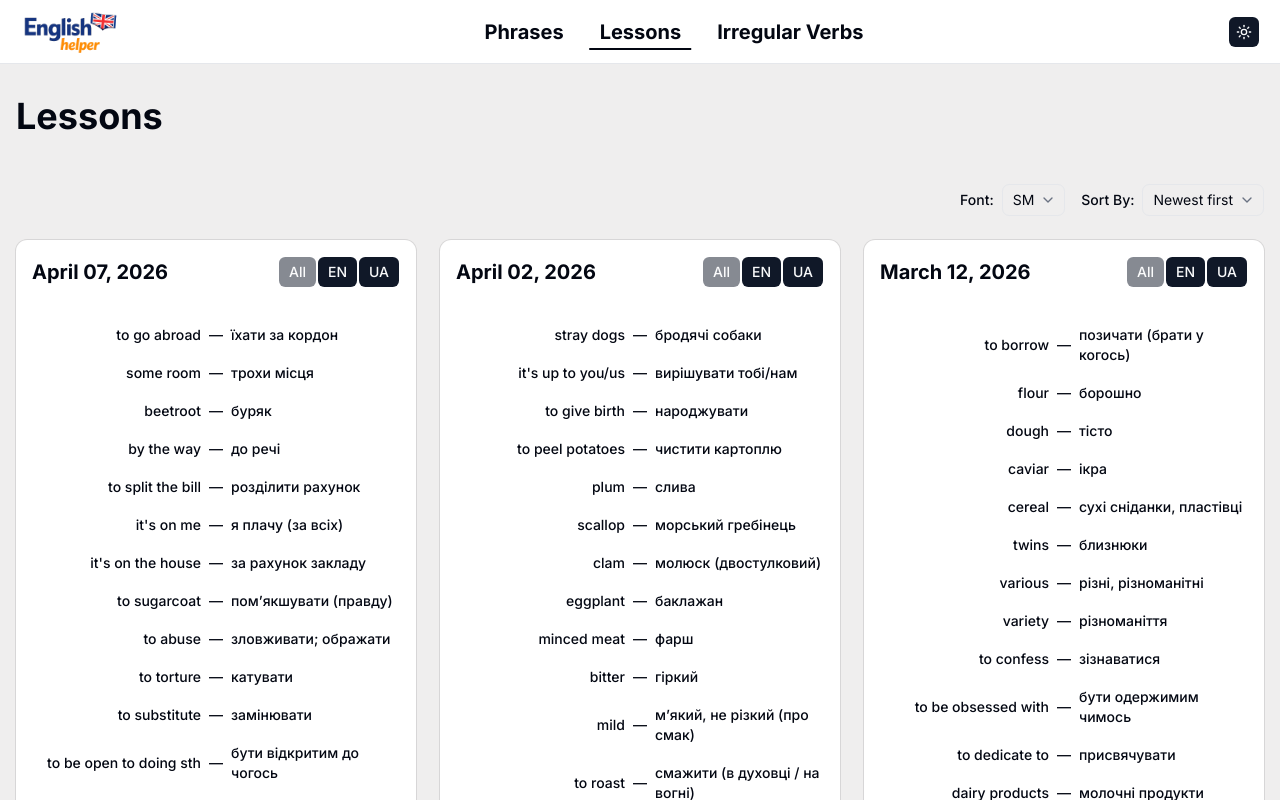
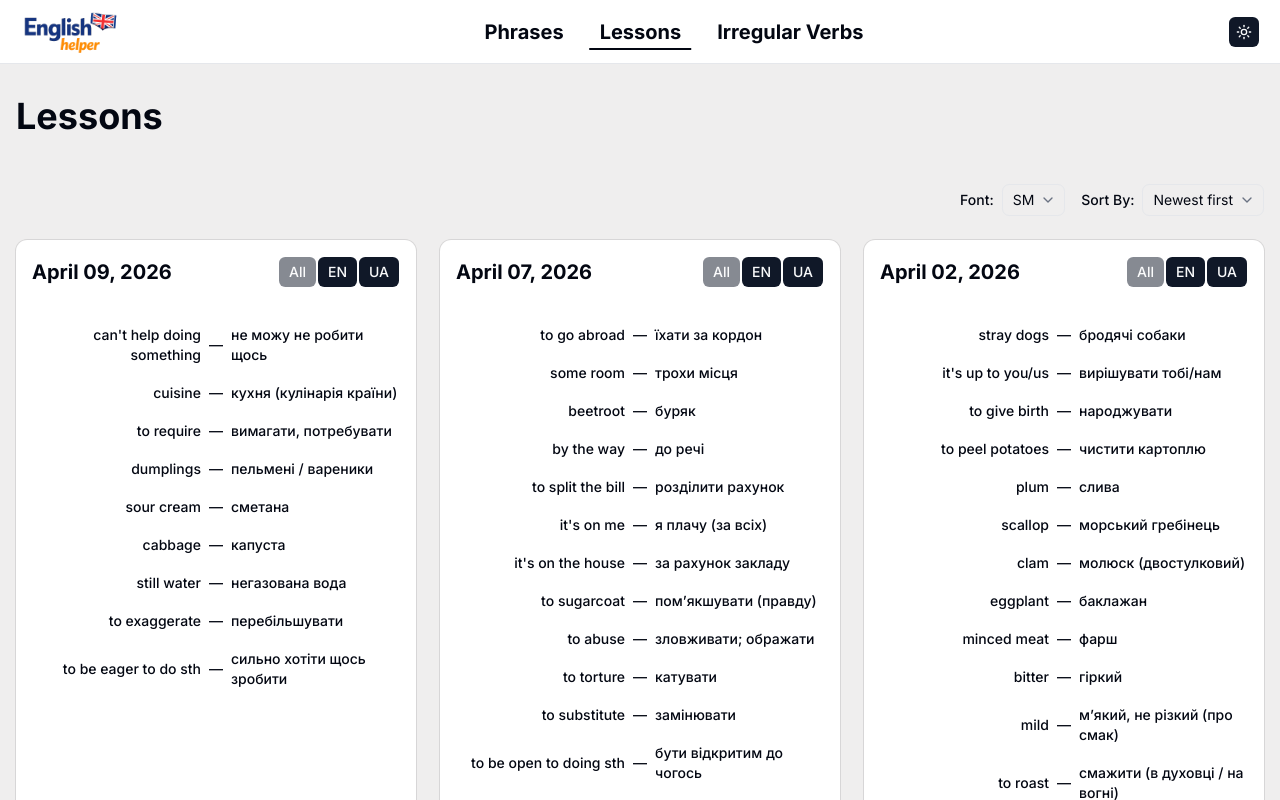
Before and after one commit to iSefero/English-helper, a Next.js app: page /lessons in a window 1280 px wide. Shown: the top 800 px of the page. Built offline with nearby package versions, Linux system fonts and the light colour scheme.

Commit message:
added new words

```diff
--- a/views/Lessons/words.tsx
+++ b/views/Lessons/words.tsx
@@ -3794,4 +3794,117 @@ export const lessons = [
       },
     ],
   },
+  {
+    date: "04.09.2026",
+    words: [
+      {
+        term: "can't help doing something",
+        translation: "не можу не робити щось",
+        examples: [
+          <span>
+            I <strong>can’t help laughing</strong> at this joke.
+          </span>,
+          <span>
+            She <strong>can’t help thinking</strong> about him.
+          </span>,
+        ],
+      },
+      {
+        term: "cuisine",
+        translation: "кухня (кулінарія країни)",
+        examples: [
+          <span>
+            Italian <strong>cuisine</strong> is very popular.
+          </span>,
+          <span>
+            I love trying different types of <strong>cuisine</strong>.
+          </span>,
+        ],
+      },
+      {
+        term: "to require",
+        translation: "вимагати, потребувати",
+        examples: [
+          <span>
+            This job <strong>requires</strong> experience.
+          </span>,
+          <span>
+            The recipe <strong>requires</strong> fresh ingredients.
+          </span>,
+        ],
+      },
+      {
+        term: "dumplings",
+        translation: "пельмені / вареники",
+        examples: [
+          <span>
+            She made homemade <strong>dumplings</strong>.
+          </span>,
+          <span>
+            We ate <strong>dumplings</strong> with sour cream.
+          </span>,
+        ],
+      },
+      {
+        term: "sour cream",
+        translation: "сметана",
+        examples: [
+          <span>
+            Add some <strong>sour cream</strong> to the soup.
+          </span>,
+          <span>
+            I like pancakes with <strong>sour cream</strong>.
+          </span>,
+        ],
+      },
+      {
+        term: "cabbage",
+        translation: "капуста",
+        examples: [
+          <span>
+            <strong>Cabbage</strong> is used in many dishes.
+          </span>,
+          <span>
+            She chopped the <strong>cabbage</strong> for the salad.
+          </span>,
+        ],
+      },
+      {
+        term: "still water",
+        translation: "негазована вода",
+        examples: [
+          <span>
+            I prefer <strong>still water</strong> to sparkling.
+          </span>,
+          <span>
+            He ordered a bottle of <strong>still water</strong>.
+          </span>,
+        ],
+      },
+      {
+        term: "to exaggerate",
+        translation: "перебільшувати",
+        examples: [
+          <span>
+            Don’t <strong>exaggerate</strong> the problem.
+          </span>,
+          <span>
+            He tends <strong>to exaggerate</strong> his achievements.
+          </span>,
+        ],
+      },
+      {
+        term: "to be eager to do sth",
+        translation: "сильно хотіти щось зробити",
+        examples: [
+          <span>
+            She is <strong>eager to learn</strong> English.
+          </span>,
+          <span>
+            They are <strong>eager to start</strong> the project.
+          </span>,
+        ],
+      },
+    ],
+  },
 ];
```
